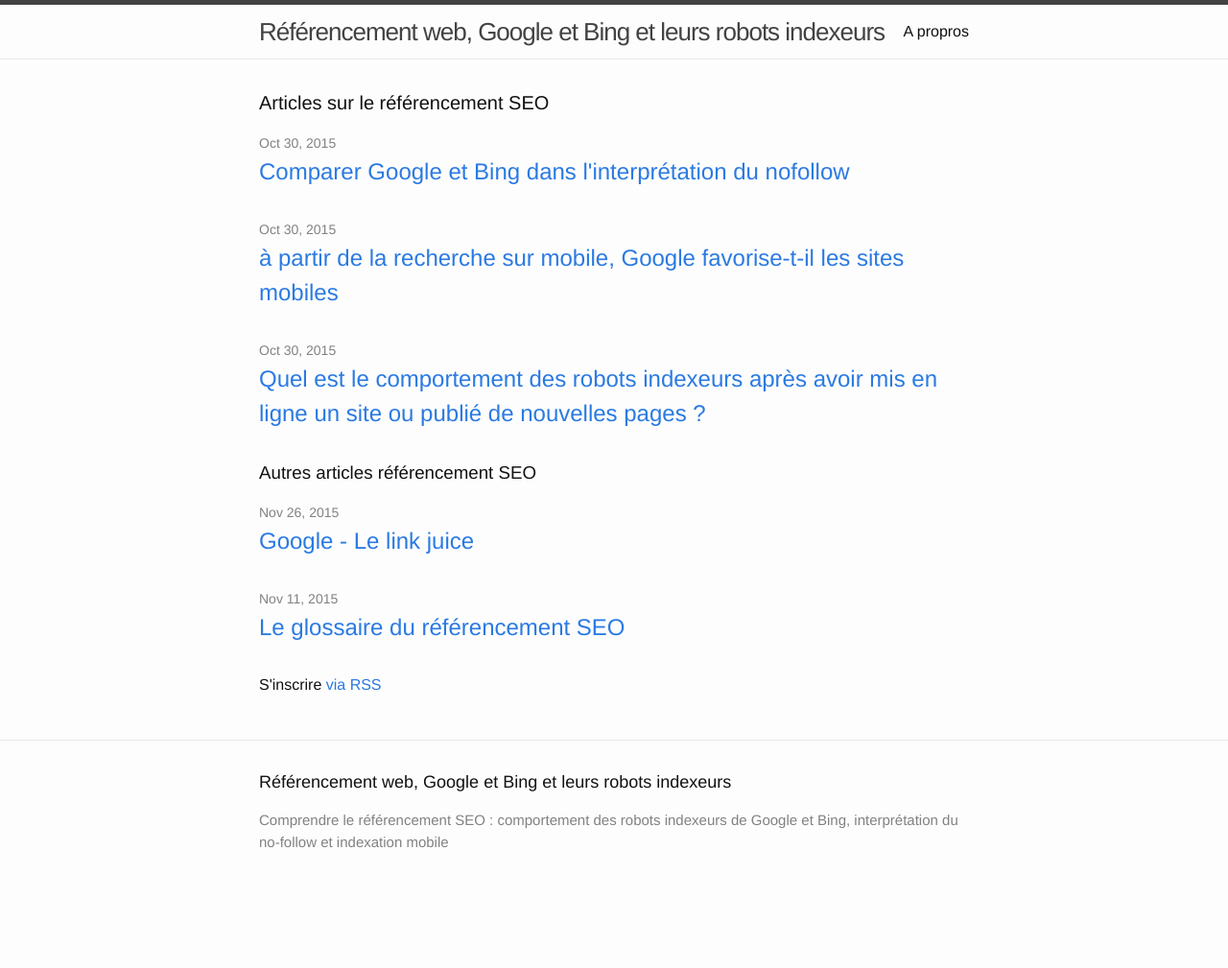
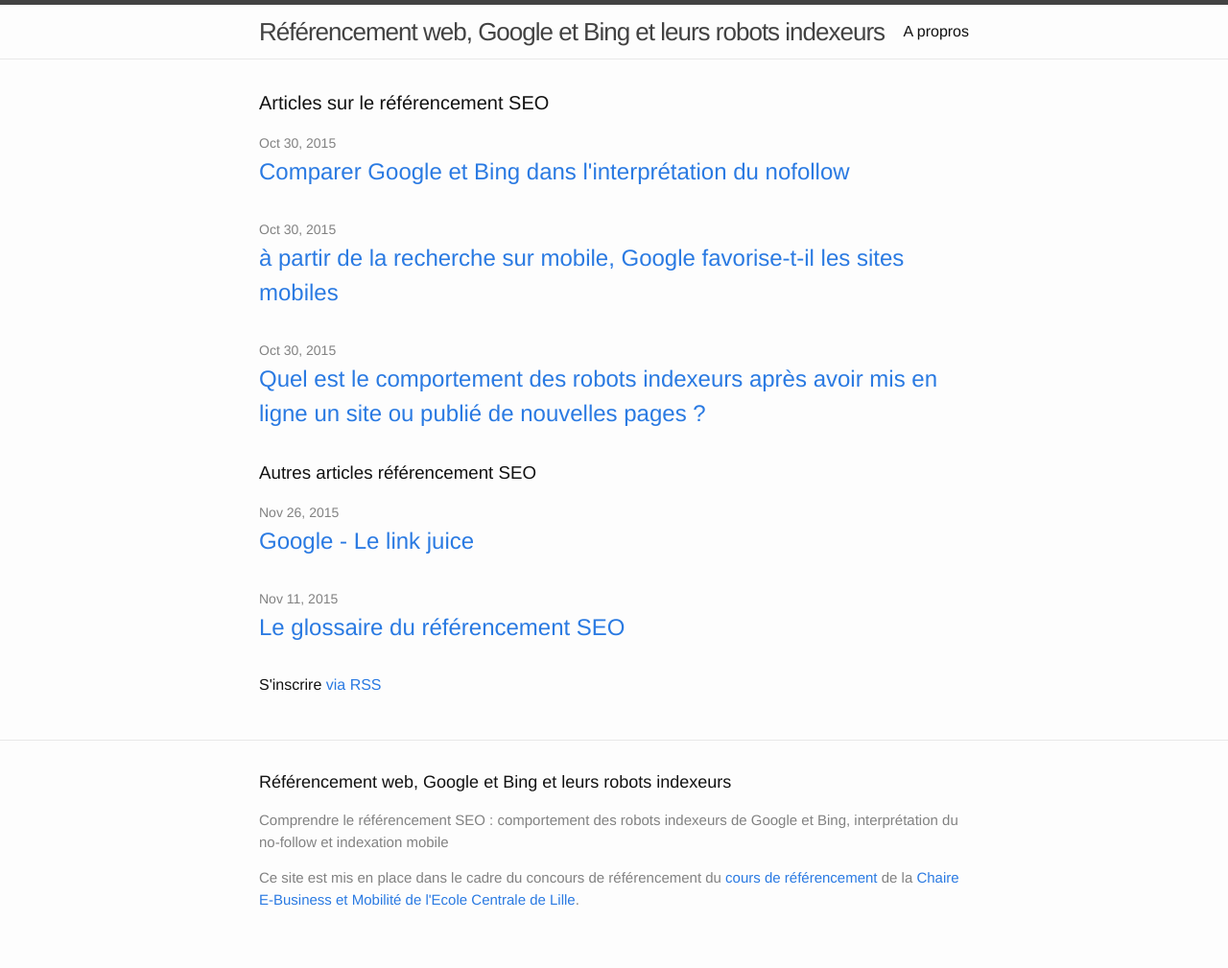
Before and after one commit to pierloui/pierloui.github.io, a Jekyll site: the page built from index.html, in a window 1280 px wide. Shown: the whole page at 96% size. Built offline with Jekyll 4.4.1, drawn with Linux system fonts in a browser that asks for light colours; nearby versions of some CDN libraries; before the commit the page ends 949 px from its top, so only the background shows below that.

Commit message:
added link

```diff
--- a/_includes/footer.html
+++ b/_includes/footer.html
@@ -1,15 +1,15 @@
 <footer class="site-footer">
-
   <div class="wrapper">
-
     <h3 class="footer-heading">{{ site.title }}</h3>
-
     <div class="footer-col-wrapper">
       <div class="footer-col">
         <p class="text">{{ site.description }}</p>
+        <p>
+          Ce site est mis en place dans le cadre du concours de référencement
+          du <a href="http://cours-de-referencement.ec-lille.fr/">cours de référencement</a>
+          de la <a href="http://chaire-ecommerce.ec-lille.fr/">Chaire E-Business et Mobilité de l'Ecole Centrale de Lille</a>.
+        </p>
       </div>
     </div>
-
   </div>
-
 </footer>
```
Also changed, not shown: 8 other files.
